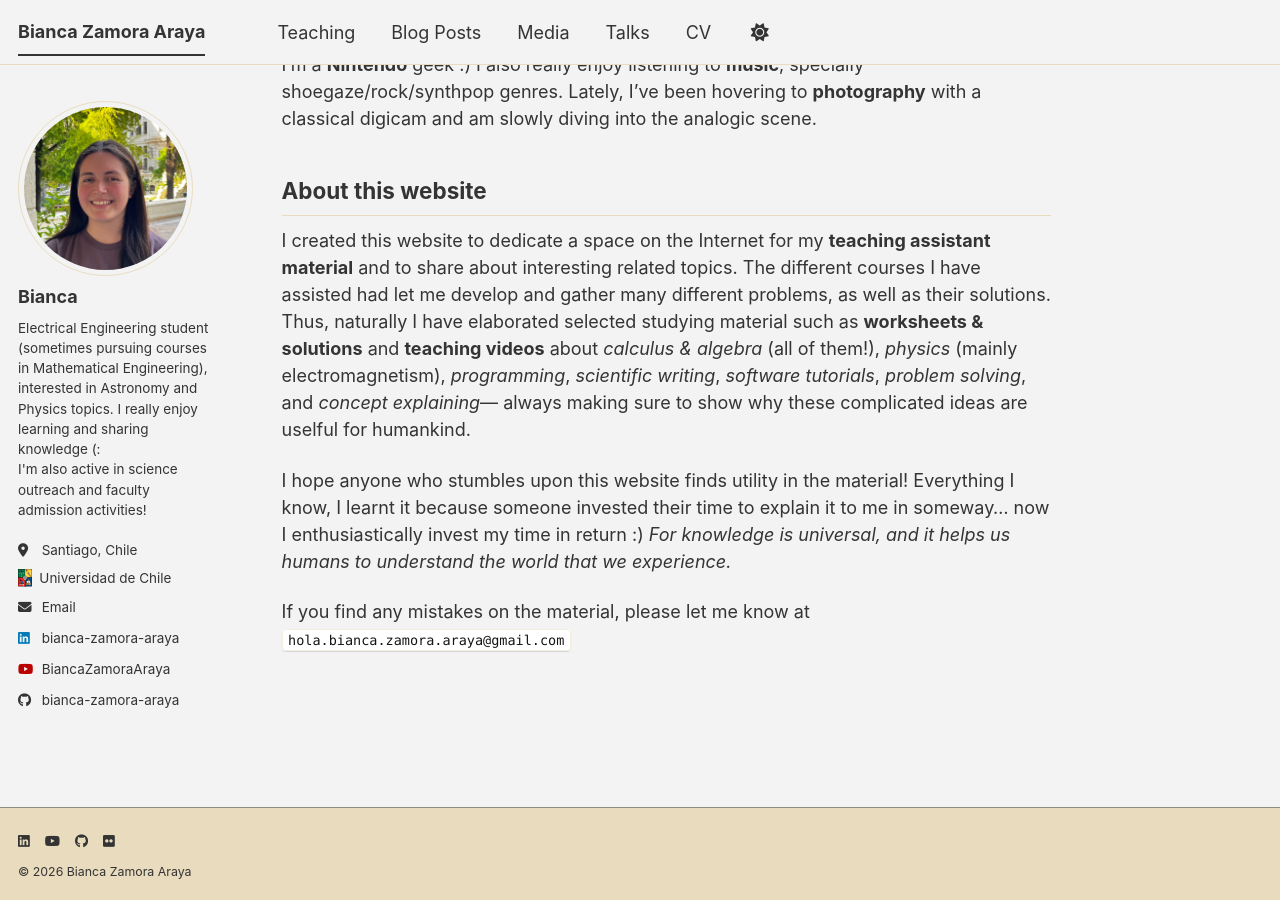
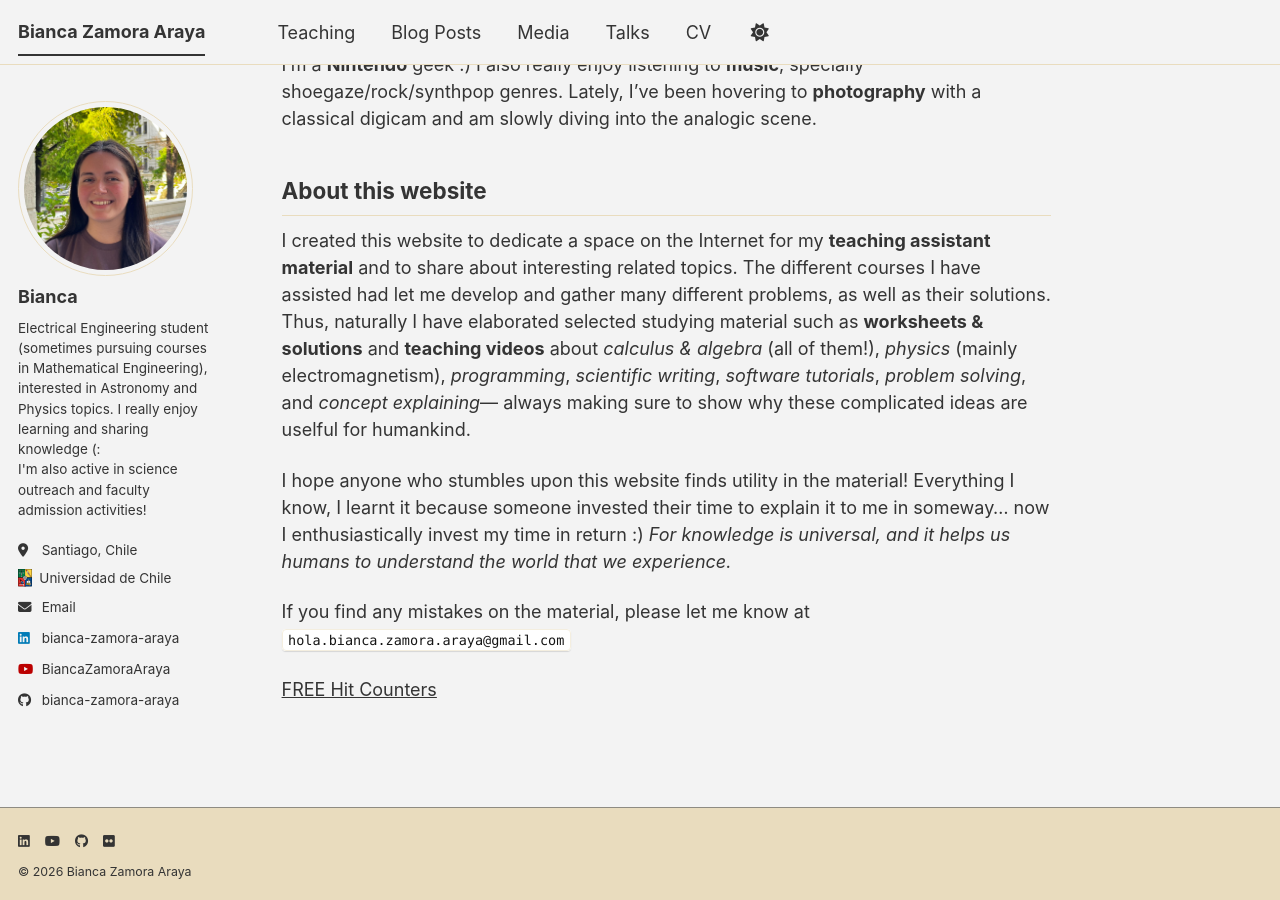
Before and after one commit to Bianca-Zamora-Araya/Bianca-Zamora-Araya.github.io, a Jekyll site: the page built from _pages/about.md, in a window 1280 px wide and 900 px high, scrolled down 1311 px. Built offline with Jekyll 4.4.1, drawn with Linux system fonts in a browser that asks for light colours; a style sheet for code colours, icons or effects is not loaded.

Commit message:
Update about.md

```diff
--- a/_pages/about.md
+++ b/_pages/about.md
@@ -27,6 +27,5 @@ I hope anyone who stumbles upon this website finds utility in the material! Ever
 
 If you find any mistakes on the material, please let me know at `hola.bianca.zamora.araya@gmail.com`
 
-<div id="sfcu5pqxx4pq3gq3hedzmaakajg9r8wjtxw"></div>
-<script type="text/javascript" src="https://counter1.optistats.ovh/private/counter.js?c=u5pqxx4pq3gq3hedzmaakajg9r8wjtxw&down=async" async></script>
-<noscript><a href="https://www.freecounterstat.com" title="hit counter"><img src="https://counter1.optistats.ovh/private/freecounterstat.php?c=u5pqxx4pq3gq3hedzmaakajg9r8wjtxw" border="0" title="hit counter" alt="hit counter"></a></noscript>
+<a href='https://free-hit-counters.net/'>FREE Hit Counters</a> <script type='text/javascript' src='https://www.freevisitorcounters.com/auth.php?id=77a2ff9d4cbad64d8e622b72976c07cf43da2bb8'></script>
+<script type="text/javascript" src="https://www.freevisitorcounters.com/en/home/counter/1604885/t/5"></script>
```
